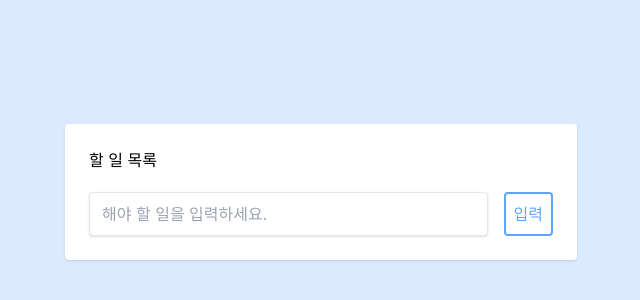
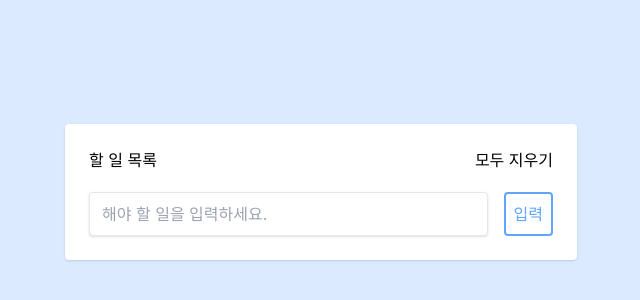
Before and after one commit to minumsa/React_Todo, a React (Create React App) app: page / in a window 1280 px wide. Shown: the part 208-508 px from the top of the page, without its empty margins (319-959 px from the left). Built offline with nearby package versions, Linux system fonts and the light colour scheme.

Commit message:
handleRemoveClick

```diff
--- a/src/App.js
+++ b/src/App.js
@@ -27,16 +27,22 @@ export default function App() {
     // eslint-disable-next-line
     e.preventDefault();
 
-    //새로운 할 일 데이터
+    // 새로운 할 일 데이터
     let newTodo = {
       id: Date.now(),
       title: value,
       completed: false,
     };
 
-    //원래 있던 할 일에 새로운 할 일 더해주기
+    // 원래 있던 할 일에 새로운 할 일 더해주기
     setTodoData((prev) => [...prev, newTodo]);
+
+    // 입력란에 있던 글씨 지우기
     setValue('');
+  };
+
+  const handleRemoveClick = () => {
+    setTodoData([]);
   };
 
   return (
@@ -44,6 +50,7 @@ export default function App() {
       <div className="w-full p-6 m-4 bg-white rounded shadow lg:w-3/4 lg:max-w-lg">
         <div className="flex justify-between mb-3">
           <h1>할 일 목록</h1>
+          <button onClick={handleRemoveClick}>모두 지우기</button>
         </div>
         <Lists
           handleClick={handleClick}
```
